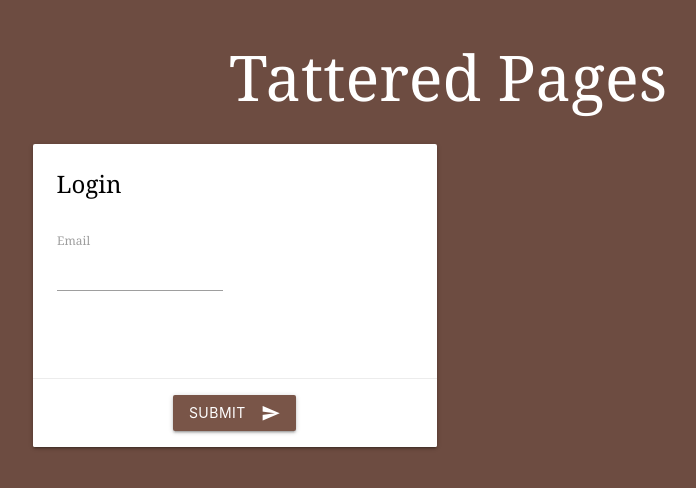
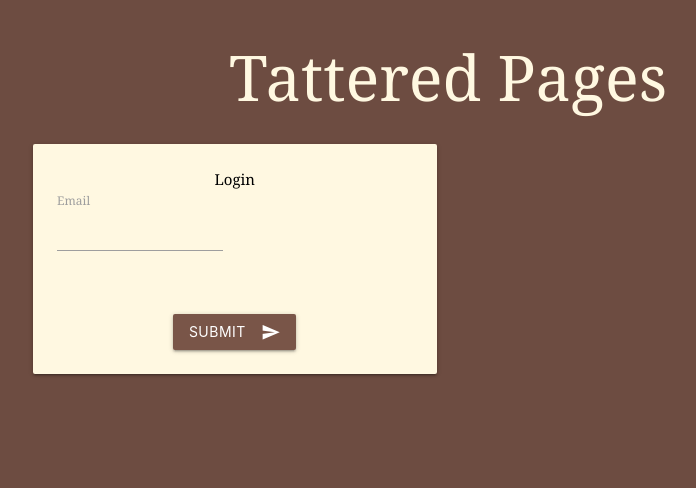
Before and after one commit to HarikaBhogaraju/BookReview, a PHP site: page /verifyEmail.phtml in a window 1280 px wide. Shown: the top 488 px of the page, without its empty margins (192-888 px from the left). Run offline with PHP 8.4, Linux system fonts and the light colour scheme; some libraries are stand-ins or nearby versions.

Commit message:
Update verifyEmail.phtml

```diff
--- a/verifyEmail.phtml
+++ b/verifyEmail.phtml
@@ -21,11 +21,11 @@
 
   <div style="font-family:georgia;text-align:center;color:white;">
 
-    <h1>Tattered Pages</h1>
+    <h1 class="amber-text text-lighten-5">Tattered Pages</h1>
     <div class="row">
         <div class="col s4  offset-s2">
 
-          <div class="card">
+          <div class="card-panel amber lighten-5">
             <div class="card-content">
               <span class="card-title" style="color:black;text-align:left">Login</span>
               <br>
```
